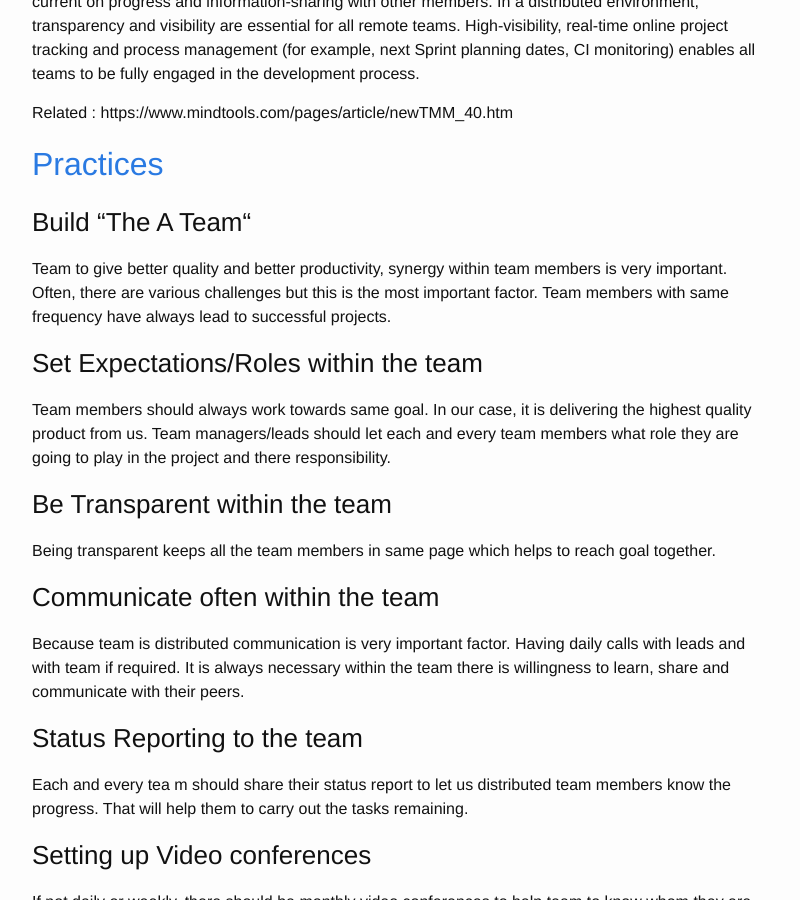
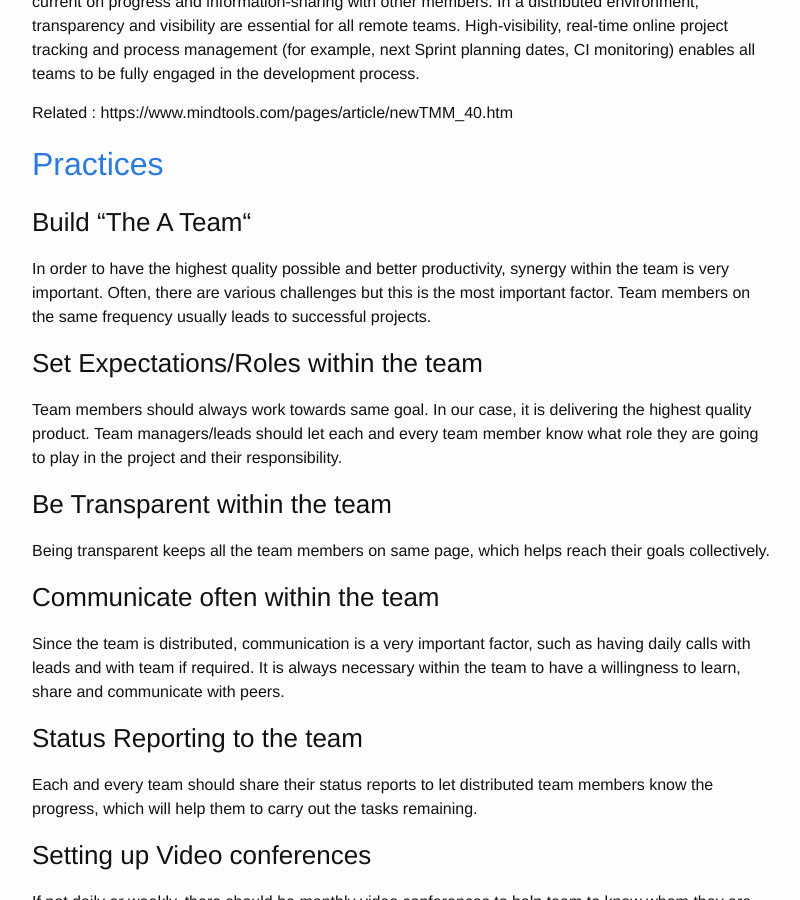
Before and after one commit to css566/css566.github.io, a Jekyll site: the page built from _posts/2016-05-10-Managing_Distributed_Teams.md, in a window 1280 px wide and 900 px high, scrolled down 2973 px. Shown: the whole window, without its empty margins (238-1038 px from the left). Built offline with Jekyll 4.4.1, drawn with Linux system fonts in a browser that asks for light colours; comment, search, counter and statistics services are not loaded.

Commit message:
Update 05-12-16 Practices

```diff
--- a/_posts/2016-05-10-Managing_Distributed_Teams.md
+++ b/_posts/2016-05-10-Managing_Distributed_Teams.md
@@ -67,19 +67,19 @@ https://www.mindtools.com/pages/article/newTMM_40.htm
 
 <h3>Build “The A Team“</h3>
 
-Team to give better quality and better productivity, synergy within team members is very important. Often, there are various challenges but this is the most important factor. Team members with same frequency have always lead to successful projects.
+In order to have the highest quality possible and better productivity, synergy within the team is very important. Often, there are various challenges but this is the most important factor. Team members on the same frequency usually leads to successful projects.
 
 <h3>Set Expectations/Roles within the team</h3>
-Team members should always work towards same goal. In our case, it is delivering the highest quality product from us. Team managers/leads should let each and every team members what role they are going to play in the project and there responsibility.
+Team members should always work towards same goal. In our case, it is delivering the highest quality product. Team managers/leads should let each and every team member know what role they are going to play in the project and their responsibility.
 
 <h3>Be Transparent within the team</h3>
-Being transparent keeps all the team members in same page which helps to reach goal together.
+Being transparent keeps all the team members on same page, which helps reach their goals collectively.
 
 <h3>Communicate often within the team</h3>
-Because team is distributed communication is very important factor. Having daily calls with leads and with team if required. It is always necessary within the team there is willingness to learn, share and communicate with their peers.
+Since the team is distributed, communication is a very important factor, such as having daily calls with leads and with team if required. It is always necessary within the team to have a willingness to learn, share and communicate with peers.
 
 <h3>Status Reporting to the team</h3>
-Each and every tea m should share their status report to let us distributed team members know the progress. That will help them to carry out the tasks remaining.
+Each and every team should share their status reports to let distributed team members know the progress, which will help them to carry out the tasks remaining.
 
 <h3>Setting up Video conferences</h3>
 If not daily or weekly, there should be monthly video conferences to help team to know whom they are working with especially if the team is distributed.
```
